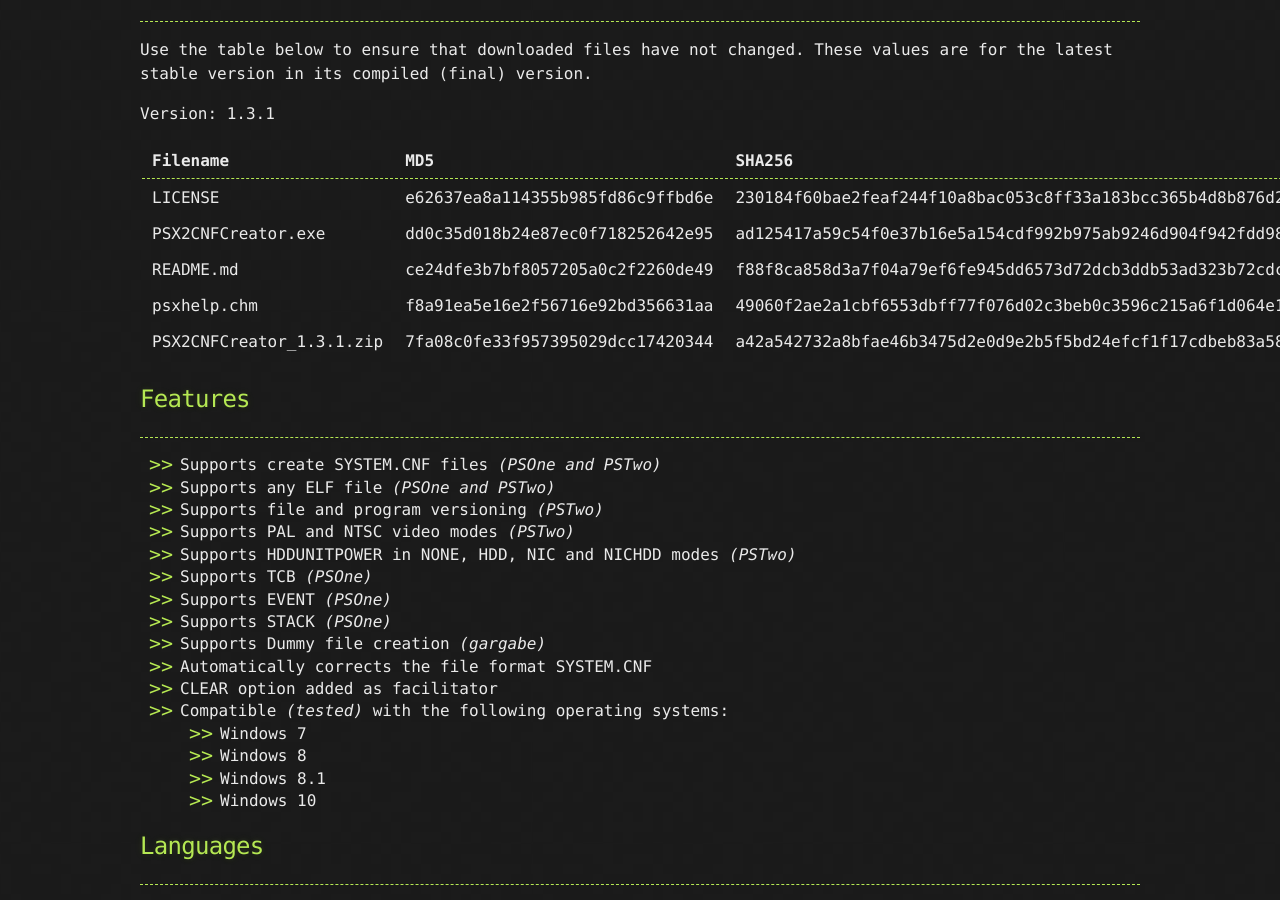
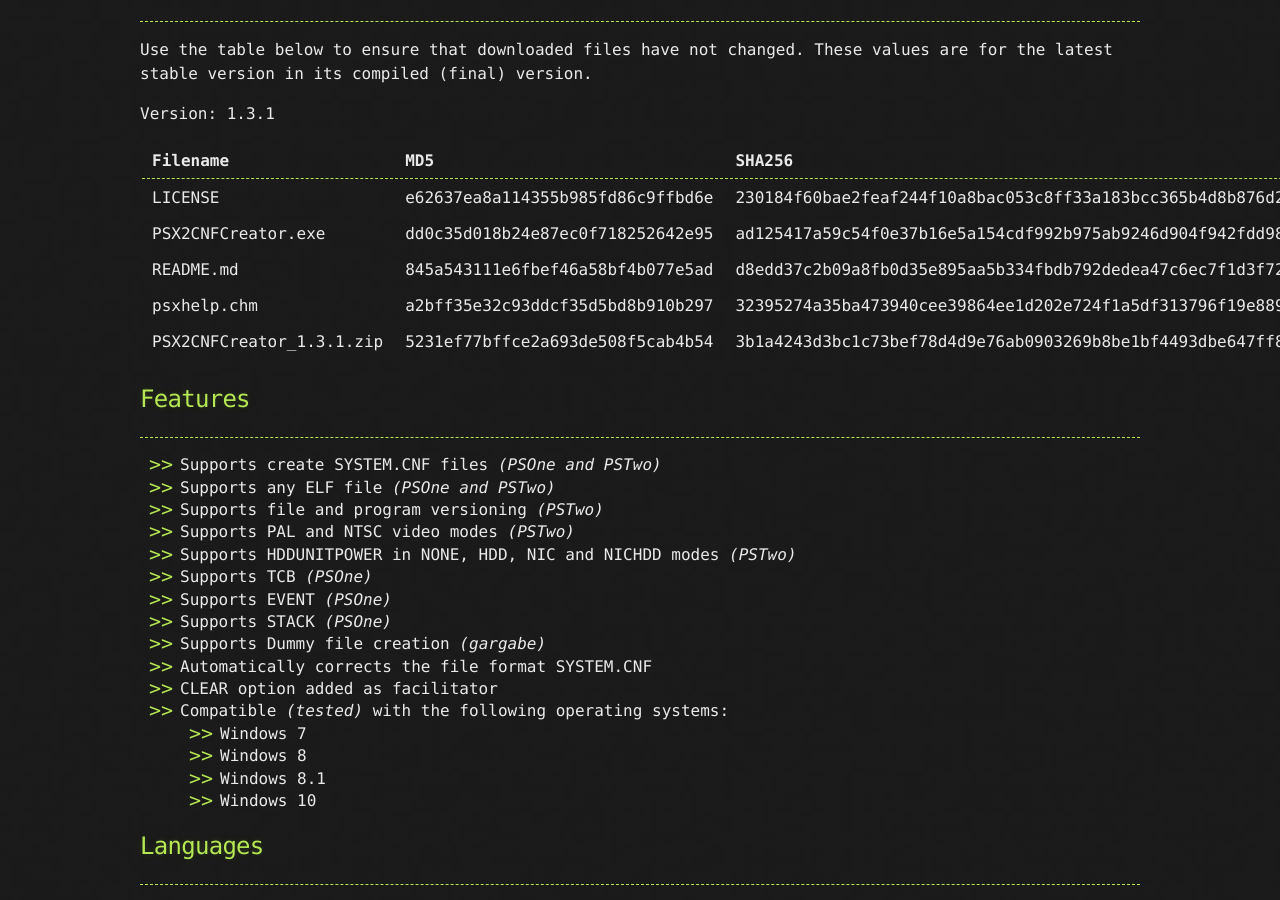
Before and after one commit to AxionDrak/axiondrak.github.io, a Jekyll site: the page built from psx-cnf.md, in a window 1280 px wide and 900 px high, scrolled down 1285 px. Built offline with Jekyll 4.4.1, drawn with Linux system fonts in a browser that asks for light colours; our own code applies the rules of GitHub Pages for plain Markdown files.

Commit message:
Update psx-cnf.md

```diff
--- a/psx-cnf.md
+++ b/psx-cnf.md
@@ -26,14 +26,13 @@ Use the table below to ensure that downloaded files have not changed. These valu
 
 Version: 1.3.1
 
-| Filename                 | MD5                              | SHA256                                                           |
-|:-------------------------|:---------------------------------|:---------------------------------------------------------------- |
-| LICENSE                  | e62637ea8a114355b985fd86c9ffbd6e | 230184f60bae2feaf244f10a8bac053c8ff33a183bcc365b4d8b876d2b7f4809 |
-| PSX2CNFCreator.exe       | dd0c35d018b24e87ec0f718252642e95 | ad125417a59c54f0e37b16e5a154cdf992b975ab9246d904f942fdd9844f49e9 |
-| README.md                | ce24dfe3b7bf8057205a0c2f2260de49 | f88f8ca858d3a7f04a79ef6fe945dd6573d72dcb3ddb53ad323b72cdcfad3a98 |
-| psxhelp.chm              | f8a91ea5e16e2f56716e92bd356631aa | 49060f2ae2a1cbf6553dbff77f076d02c3beb0c3596c215a6f1d064e1e467f5d |
-| PSX2CNFCreator_1.3.1.zip | 7fa08c0fe33f957395029dcc17420344 | a42a542732a8bfae46b3475d2e0d9e2b5f5bd24efcf1f17cdbeb83a5833f5281 |
-
+| Filename                 | MD5                              | SHA256
+|:-------------------------|:---------------------------------|:-----------------------------------------------------------------|
+| LICENSE                  | e62637ea8a114355b985fd86c9ffbd6e | 230184f60bae2feaf244f10a8bac053c8ff33a183bcc365b4d8b876d2b7f4809
+| PSX2CNFCreator.exe       | dd0c35d018b24e87ec0f718252642e95 | ad125417a59c54f0e37b16e5a154cdf992b975ab9246d904f942fdd9844f49e9
+| README.md                | 845a543111e6fbef46a58bf4b077e5ad | d8edd37c2b09a8fb0d35e895aa5b334fbdb792dedea47c6ec7f1d3f72932127d
+| psxhelp.chm              | a2bff35e32c93ddcf35d5bd8b910b297 | 32395274a35ba473940cee39864ee1d202e724f1a5df313796f19e8899642d5d
+| PSX2CNFCreator_1.3.1.zip | 5231ef77bffce2a693de508f5cab4b54 | 3b1a4243d3bc1c73bef78d4d9e76ab0903269b8be1bf4493dbe647ff80f12b8c
 
 ## Features
 * * *
```
